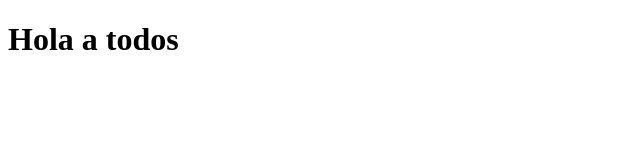
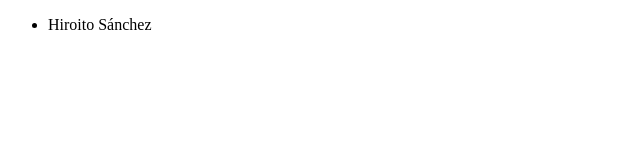
Before and after one commit to HiroitoS/Git-Colaborativo-G16, a plain HTML site: page index.html in a window 1280 px wide. Shown: the whole page, without its empty margins (0-640 px from the left). Drawn offline with Linux system fonts and the light colour scheme.

Commit message:
subiendo cambios en rama hiroito

```diff
--- a/index.html
+++ b/index.html
@@ -6,6 +6,8 @@
     <title>Document</title>
 </head>
 <body>
-    <h1>Hola a todos</h1>
+    <ul>
+        <li>Hiroito Sánchez</li>
+    </ul>
 </body>
 </html>
```
